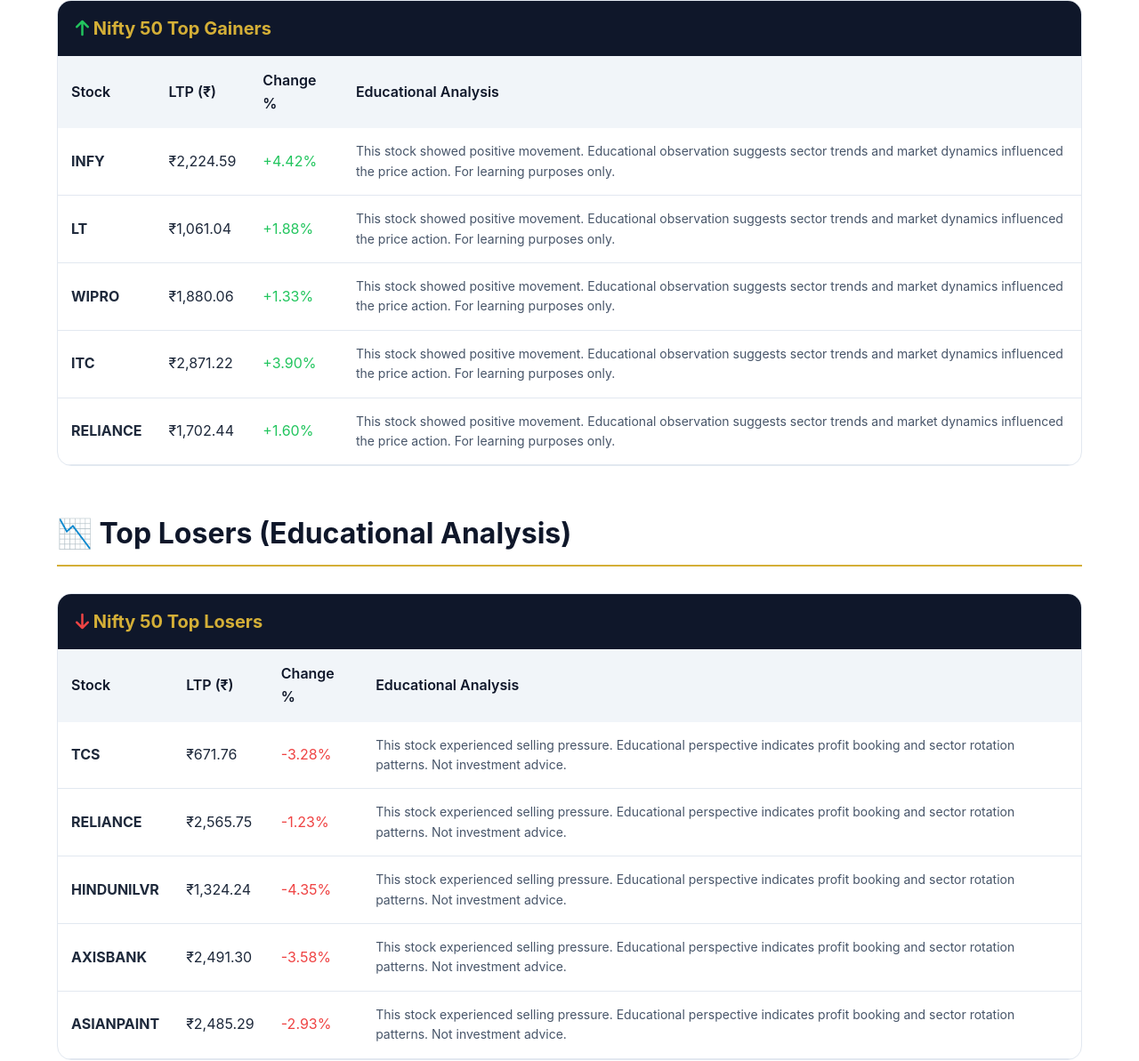
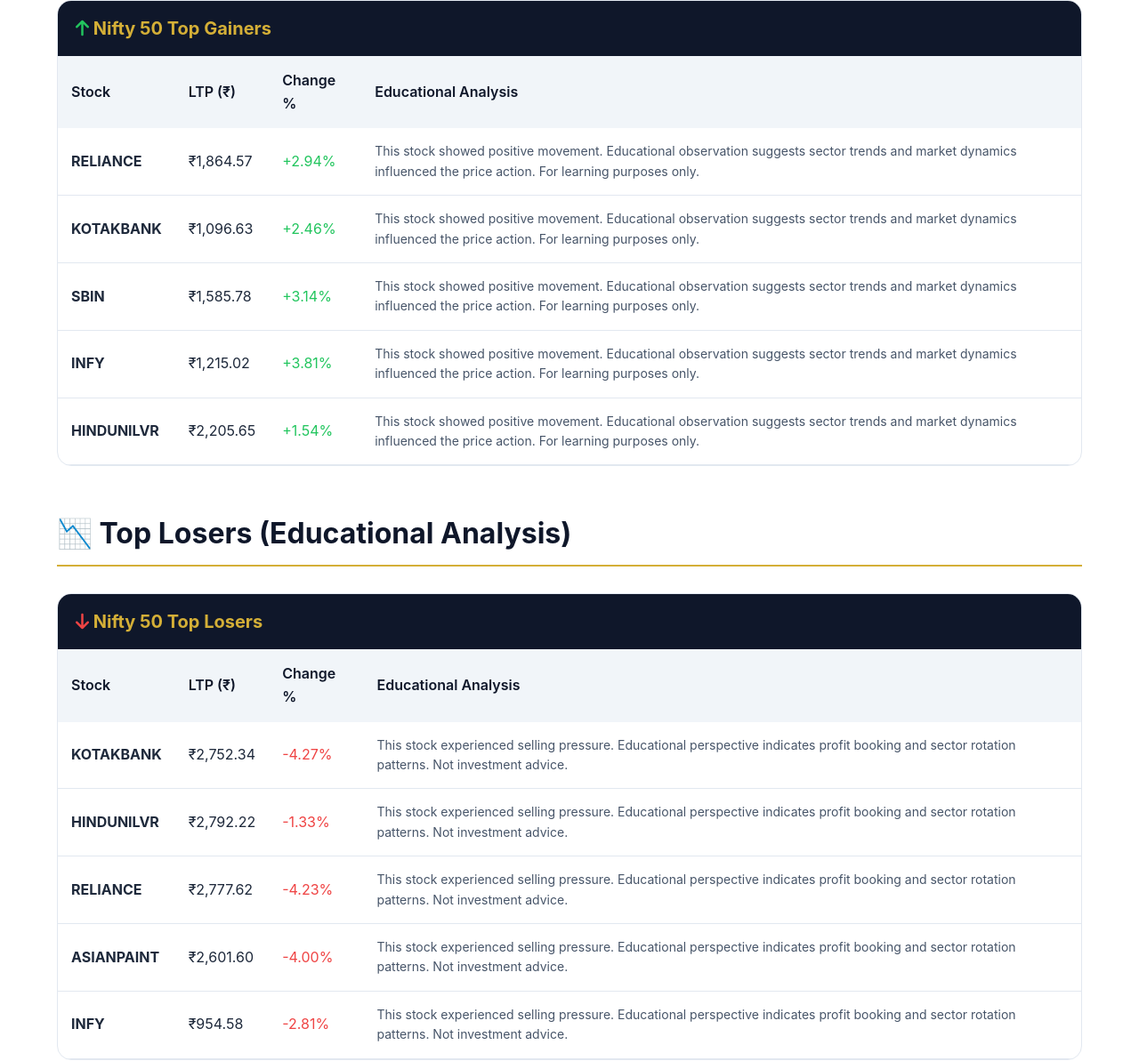
Before and after one commit to careatomkarenterprises-ops/secured-capital-opportunity, a plain HTML site: page blog/post/daily-market-wrap-2026-11-25.html in a window 1280 px wide. Shown: the part 1040-2233 px from the top of the page at 89% size. Drawn offline with Linux system fonts and the light colour scheme.

Commit message:
Auto-generated market report 2026-11-25

```diff
--- a/blog/post/daily-market-wrap-2026-11-25.html
+++ b/blog/post/daily-market-wrap-2026-11-25.html
@@ -215,23 +215,23 @@
             <div class="market-summary">
                 <div class="summary-card">
                     <div class="label">Nifty 50</div>
-                    <div class="value">22,484</div>
-                    <div class="change negative">-45.07 (-0.20%)</div>
+                    <div class="value">22,440</div>
+                    <div class="change negative">-2.28 (-0.01%)</div>
                 </div>
                 <div class="summary-card">
                     <div class="label">Sensex</div>
-                    <div class="value">74,833</div>
-                    <div class="change negative">-225.66 (-0.30%)</div>
+                    <div class="value">74,478</div>
+                    <div class="change positive">+453.52 (+0.61%)</div>
                 </div>
                 <div class="summary-card">
                     <div class="label">Bank Nifty</div>
-                    <div class="value">48,379</div>
-                    <div class="change positive">+143.12 (+0.30%)</div>
+                    <div class="value">48,662</div>
+                    <div class="change positive">+297.40 (+0.61%)</div>
                 </div>
                 <div class="summary-card">
                     <div class="label">India VIX</div>
-                    <div class="value">14</div>
-                    <div class="change">+0.3</div>
+                    <div class="value">16</div>
+                    <div class="change">-0.3</div>
                 </div>
             </div>
 
@@ -248,37 +248,37 @@
                     <tbody>
 
                         <tr>
-                            <td><strong>INFY</strong></td>
-                            <td>₹2,224.59</td>
-                            <td class="positive">+4.42%</td>
+                            <td><strong>RELIANCE</strong></td>
+                            <td>₹1,864.57</td>
+                            <td class="positive">+2.94%</td>
                             <td class="stock-analysis">This stock showed positive movement. Educational observation suggests sector trends and market dynamics influenced the price action. For learning purposes only.</td>
                         </tr>
 
                         <tr>
-                            <td><strong>LT</strong></td>
-                            <td>₹1,061.04</td>
-                            <td class="positive">+1.88%</td>
+                            <td><strong>KOTAKBANK</strong></td>
+                            <td>₹1,096.63</td>
+                            <td class="positive">+2.46%</td>
                             <td class="stock-analysis">This stock showed positive movement. Educational observation suggests sector trends and market dynamics influenced the price action. For learning purposes only.</td>
                         </tr>
 
                         <tr>
-                            <td><strong>WIPRO</strong></td>
-                            <td>₹1,880.06</td>
-                            <td class="positive">+1.33%</td>
+                            <td><strong>SBIN</strong></td>
+                            <td>₹1,585.78</td>
+                            <td class="positive">+3.14%</td>
                             <td class="stock-analysis">This stock showed positive movement. Educational observation suggests sector trends and market dynamics influenced the price action. For learning purposes only.</td>
                         </tr>
 
                         <tr>
-                            <td><strong>ITC</strong></td>
-                            <td>₹2,871.22</td>
-                            <td class="positive">+3.90%</td>
+                            <td><strong>INFY</strong></td>
+                            <td>₹1,215.02</td>
+                            <td class="positive">+3.81%</td>
                             <td class="stock-analysis">This stock showed positive movement. Educational observation suggests sector trends and market dynamics influenced the price action. For learning purposes only.</td>
                         </tr>
 
                         <tr>
-                            <td><strong>RELIANCE</strong></td>
-                            <td>₹1,702.44</td>
-                            <td class="positive">+1.60%</td>
+                            <td><strong>HINDUNILVR</strong></td>
+                            <td>₹2,205.65</td>
+                            <td class="positive">+1.54%</td>
                             <td class="stock-analysis">This stock showed positive movement. Educational observation suggests sector trends and market dynamics influenced the price action. For learning purposes only.</td>
                         </tr>
 
@@ -299,37 +299,37 @@
                     <tbody>
 
                         <tr>
-                            <td><strong>TCS</strong></td>
-                            <td>₹671.76</td>
-                            <td class="negative">-3.28%</td>
+                            <td><strong>KOTAKBANK</strong></td>
+                            <td>₹2,752.34</td>
+                            <td class="negative">-4.27%</td>
+                            <td class="stock-analysis">This stock experienced selling pressure. Educational perspective indicates profit booking and sector rotation patterns. Not investment advice.</td>
+                        </tr>
+
+                        <tr>
+                            <td><strong>HINDUNILVR</strong></td>
+                            <td>₹2,792.22</td>
+                            <td class="negative">-1.33%</td>
                             <td class="stock-analysis">This stock experienced selling pressure. Educational perspective indicates profit booking and sector rotation patterns. Not investment advice.</td>
                         </tr>
 
                         <tr>
                             <td><strong>RELIANCE</strong></td>
-                            <td>₹2,565.75</td>
-                            <td class="negative">-1.23%</td>
-                            <td class="stock-analysis">This stock experienced selling pressure. Educational perspective indicates profit booking and sector rotation patterns. Not investment advice.</td>
-                        </tr>
-
-                        <tr>
-                            <td><strong>HINDUNILVR</strong></td>
-                            <td>₹1,324.24</td>
-                            <td class="negative">-4.35%</td>
-                            <td class="stock-analysis">This stock experienced selling pressure. Educational perspective indicates profit booking and sector rotation patterns. Not investment advice.</td>
-                        </tr>
-
-                        <tr>
-                            <td><strong>AXISBANK</strong></td>
-                            <td>₹2,491.30</td>
-                            <td class="negative">-3.58%</td>
+                            <td>₹2,777.62</td>
+                            <td class="negative">-4.23%</td>
                             <td class="stock-analysis">This stock experienced selling pressure. Educational perspective indicates profit booking and sector rotation patterns. Not investment advice.</td>
                         </tr>
 
                         <tr>
                             <td><strong>ASIANPAINT</strong></td>
-                            <td>₹2,485.29</td>
-                            <td class="negative">-2.93%</td>
+                            <td>₹2,601.60</td>
+                            <td class="negative">-4.00%</td>
+                            <td class="stock-analysis">This stock experienced selling pressure. Educational perspective indicates profit booking and sector rotation patterns. Not investment advice.</td>
+                        </tr>
+
+                        <tr>
+                            <td><strong>INFY</strong></td>
+                            <td>₹954.58</td>
+                            <td class="negative">-2.81%</td>
                             <td class="stock-analysis">This stock experienced selling pressure. Educational perspective indicates profit booking and sector rotation patterns. Not investment advice.</td>
                         </tr>
 
@@ -342,20 +342,20 @@
             <div class="grid-2">
                 <div class="card">
                     <h4><i class="fas fa-globe"></i> Foreign Institutional Investors (FII)</h4>
-                    <div style="font-size: 36px; color: #ef4444; margin: 10px 0;">- ₹2,185 Cr</div>
+                    <div style="font-size: 36px; color: #ef4444; margin: 10px 0;">- ₹2,067 Cr</div>
                     <p>Net Selling (Educational Data)</p>
                     <ul>
-                        <li><i class="fas fa-minus-circle"></i> Sold Financials: ₹991 Cr</li>
-                        <li><i class="fas fa-minus-circle"></i> Sold IT: ₹524 Cr</li>
+                        <li><i class="fas fa-minus-circle"></i> Sold Financials: ₹670 Cr</li>
+                        <li><i class="fas fa-minus-circle"></i> Sold IT: ₹577 Cr</li>
                     </ul>
                 </div>
                 <div class="card">
                     <h4><i class="fas fa-university"></i> Domestic Institutional Investors (DII)</h4>
-                    <div style="font-size: 36px; color: #22c55e; margin: 10px 0;">+ ₹1,769 Cr</div>
+                    <div style="font-size: 36px; color: #22c55e; margin: 10px 0;">+ ₹1,876 Cr</div>
                     <p>Net Buying (Educational Data)</p>
                     <ul>
-                        <li><i class="fas fa-plus-circle"></i> Bought Financials: ₹778 Cr</li>
-                        <li><i class="fas fa-plus-circle"></i> Bought Healthcare: ₹661 Cr</li>
+                        <li><i class="fas fa-plus-circle"></i> Bought Financials: ₹661 Cr</li>
+                        <li><i class="fas fa-plus-circle"></i> Bought Healthcare: ₹598 Cr</li>
                     </ul>
                 </div>
             </div>
```
